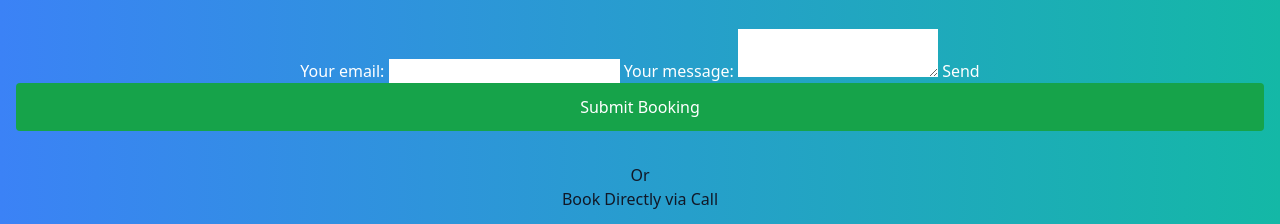
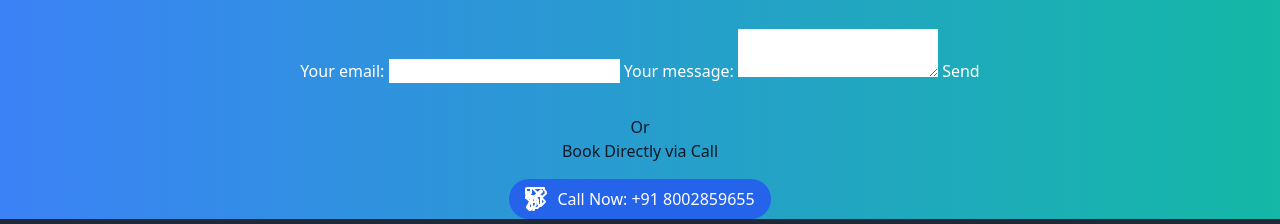
Before and after one commit to NextGenDeveloper1/sameer, a website: page index.html in a window 1280 px wide. Shown: the part 3888-4112 px from the top of the page. Drawn offline with nearby package versions, Linux system fonts and the light colour scheme.

Commit message:
Update index.html

```diff
--- a/index.html
+++ b/index.html
@@ -352,8 +352,7 @@
             <a href="/contact" class="bg-white text-blue-500 hover:bg-gray-100 px-6 py-3 rounded-lg font-semibold text-lg transition duration-300">Request a Quote</a>
         </div>
 
-        <form
-  action="https://formspree.io/f/mnnqaeyz"
+        <form action="https://formspree.io/f/mnnqaeyz"
   method="POST"
 >
   <label>
@@ -367,11 +366,7 @@
   <!-- your other form fields go here -->
   <button type="submit">Send</button>
 
-        <!-- Submit Button -->
-        <div>
-            <button type="submit" class="w-full bg-green-600 text-white p-3 rounded hover:bg-BLUE-900">Submit Booking</button>
-        </div>
-    </form>
+        </form>
 
     <!-- Direct Call Booking Section -->
     <div class="mt-8 text-center">
```
